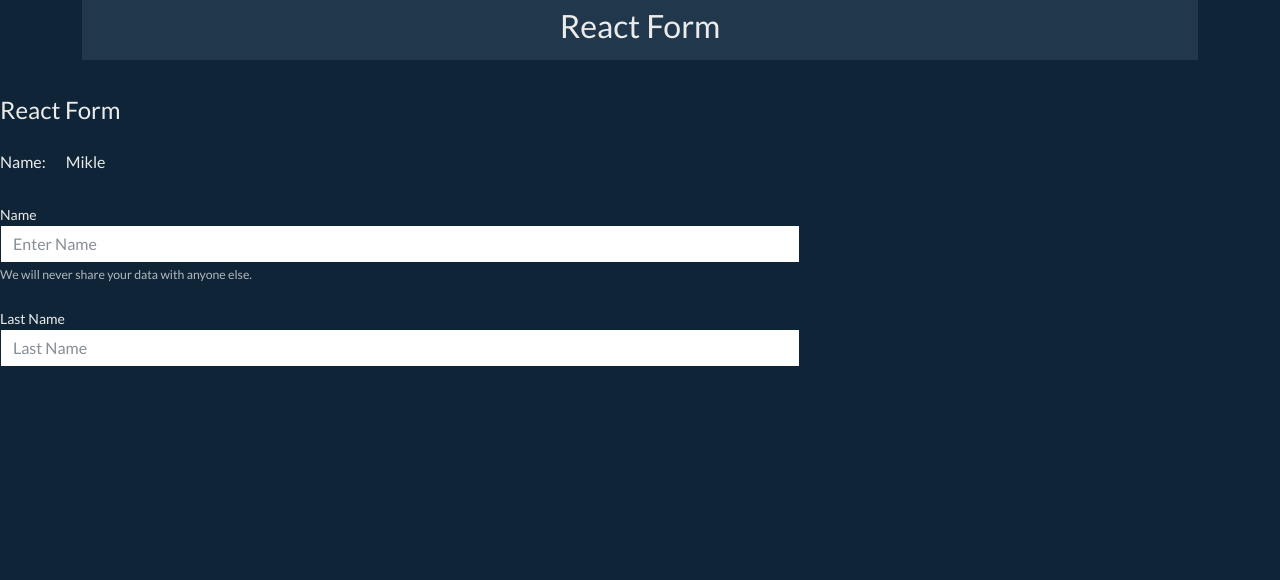
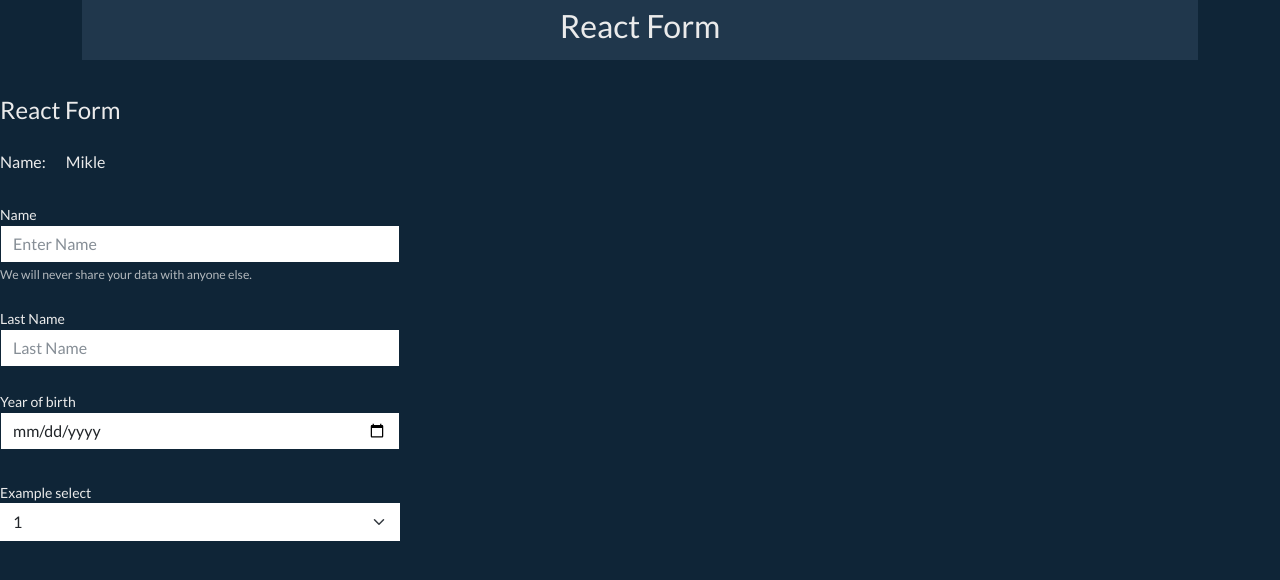
Before and after one commit to maksguido1987/React-Form, a React app: page / in a window 1280 px wide. Shown: the top 580 px of the page. Built offline with nearby package versions, Linux system fonts and the light colour scheme.

Commit message:
switch commit

```diff
--- a/src/components/Form/Form.tsx
+++ b/src/components/Form/Form.tsx
@@ -40,6 +40,29 @@ const Form: FC = () => {
             />
           </label>
         </div>
+        <div className="form-group">
+          <label htmlFor="exampleInputLastName" className="form-label mt-3">
+            Year of birth
+            <input
+              type="date"
+              className="form-control"
+              id="exampleInputLastName"
+              placeholder="Last Name"
+            />
+          </label>
+        </div>
+        <div className="form-group">
+          <label htmlFor="exampleSelect1" className="form-label mt-4">
+            Example select
+            <select className="form-select" id="exampleSelect1">
+              <option>1</option>
+              <option>2</option>
+              <option>3</option>
+              <option>4</option>
+              <option>5</option>
+            </select>
+          </label>
+        </div>
       </fieldset>
     </form>
   );
--- a/src/components/Form/form.scss
+++ b/src/components/Form/form.scss
@@ -1,6 +1,6 @@
 .form {
   width: 100%;
-  max-width: 800px;
+  max-width: 400px;
 }
 .form-label {
   width: 100%;
```
